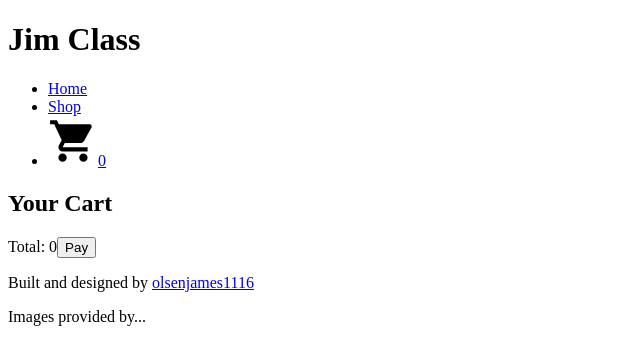
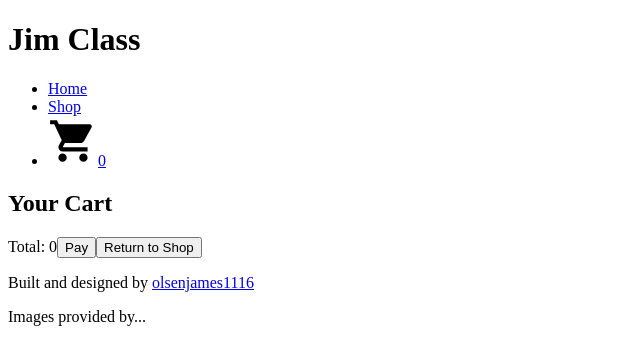
Before and after one commit to olsenjames1116/shopping-cart, a React (Create React App) app: page /checkout in a window 1280 px wide. Shown: the top 364 px of the page, without its empty margins (0-640 px from the left). Built offline with nearby package versions, Linux system fonts and the light colour scheme.

Commit message:
Return to shop from checkout page
A button on the checkout page returns the user to the shop.

```diff
--- a/src/components/content/checkoutPage/CheckoutPage.js
+++ b/src/components/content/checkoutPage/CheckoutPage.js
@@ -1,5 +1,6 @@
 import React, { useEffect, useState } from 'react';
 import Item from '../item/Item';
+import { Link } from 'react-router-dom';
 
 export default function CheckoutPage({cart, updateCart, clearCart}) {
     const [total, setTotal] = useState(0);
@@ -42,6 +43,9 @@ export default function CheckoutPage({cart, updateCart, clearCart}) {
             </ul>
             <span>Total: {total}</span>
             <button type='button' onClick={checkout}>Pay</button>
+            <Link to='/shop'>
+                <button type='button'>Return to Shop</button>
+            </Link>
         </div>
     );
 }
```
